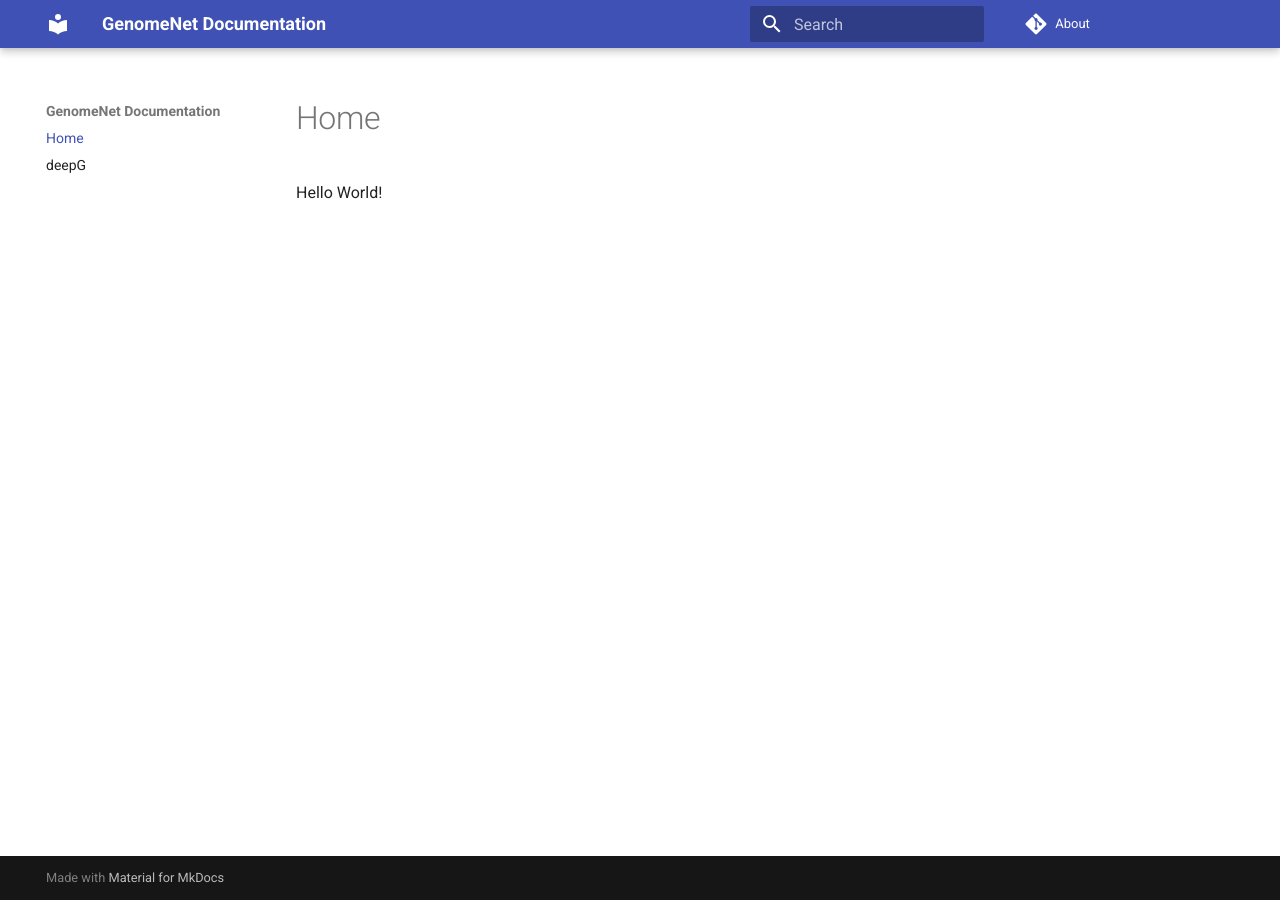
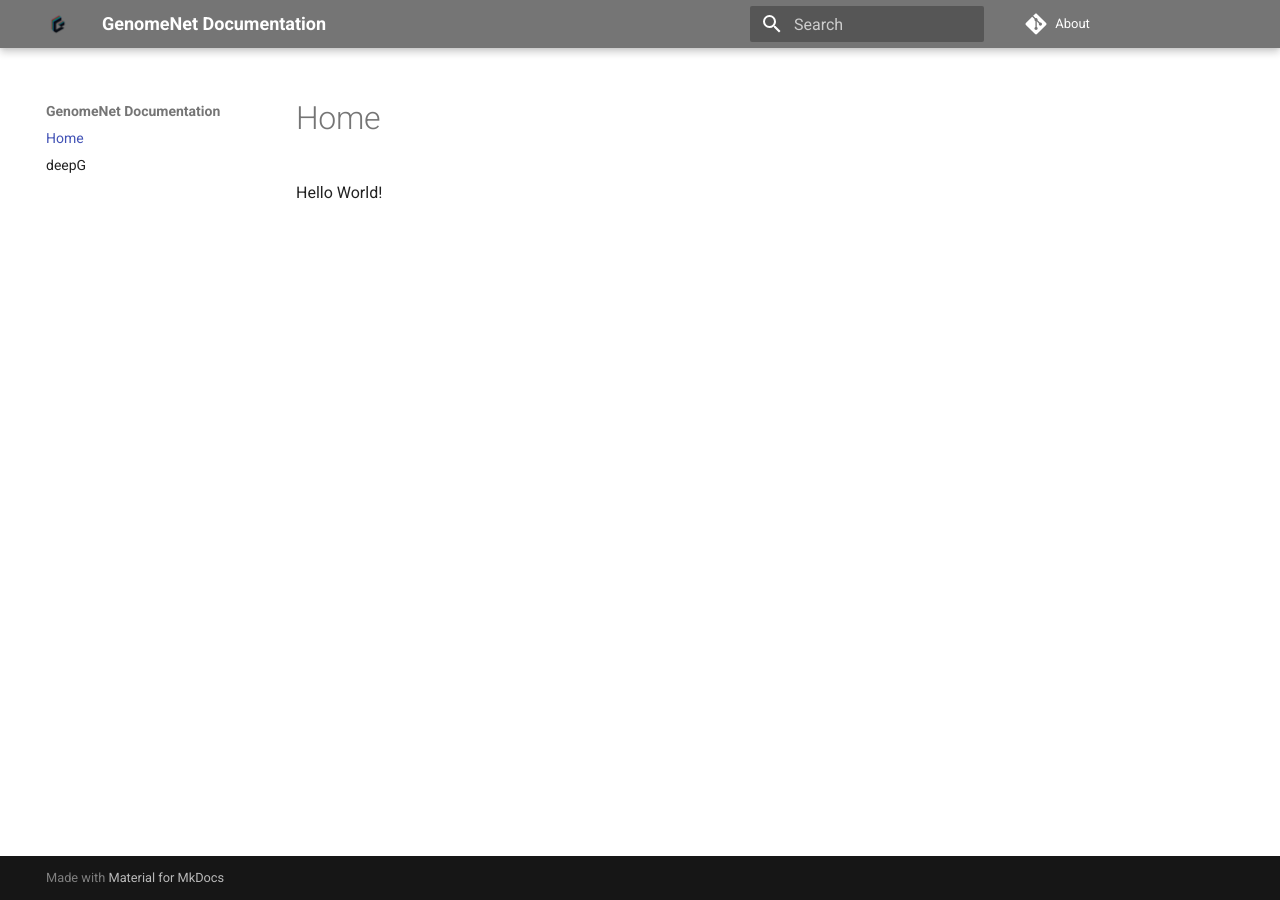
Before and after one commit to GenomeNet/genomenet.de, an MkDocs documentation site: the page built from docs/index.md, in a window 1280 px wide. Built offline with MkDocs 1.6.1 and Material for MkDocs 9.7.7, drawn with Linux system fonts in a browser that asks for light colours; comment, search, counter and statistics services are not loaded.

Commit message:
change logo

```diff
--- a/mkdocs.yml
+++ b/mkdocs.yml
@@ -14,11 +14,12 @@ theme:
   feature:
     tabs: false
   palette:
-    primary: indigo
-    accent: indigo
+    primary: grey
+    accent: green
   font:
     text: Roboto
     code: Roboto Mono
+  logo: 'images/logo.png'
 
 nav:
   - Home: 'index.md'
```
Also changed, not shown: images/logo.png (added).
